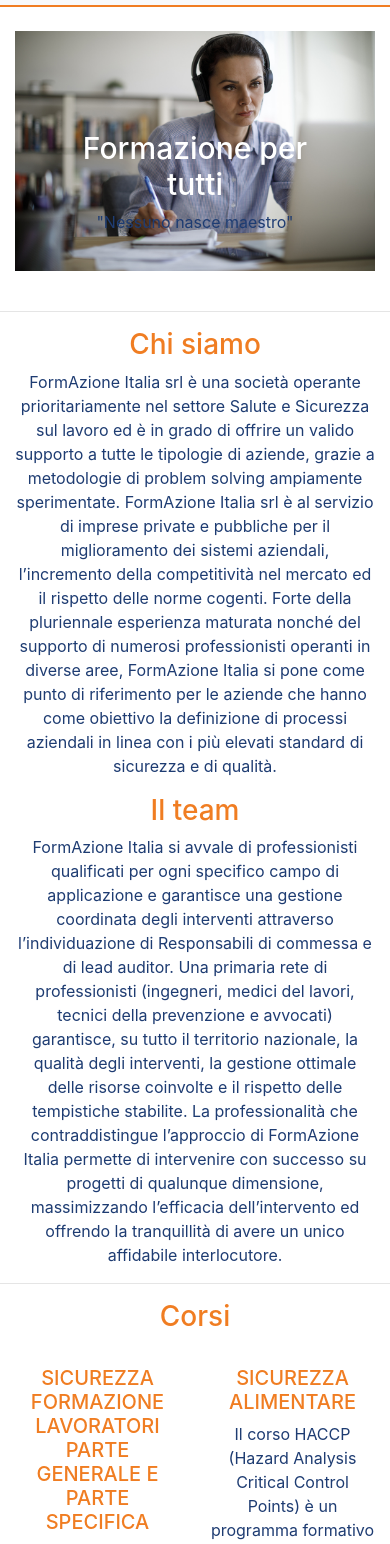
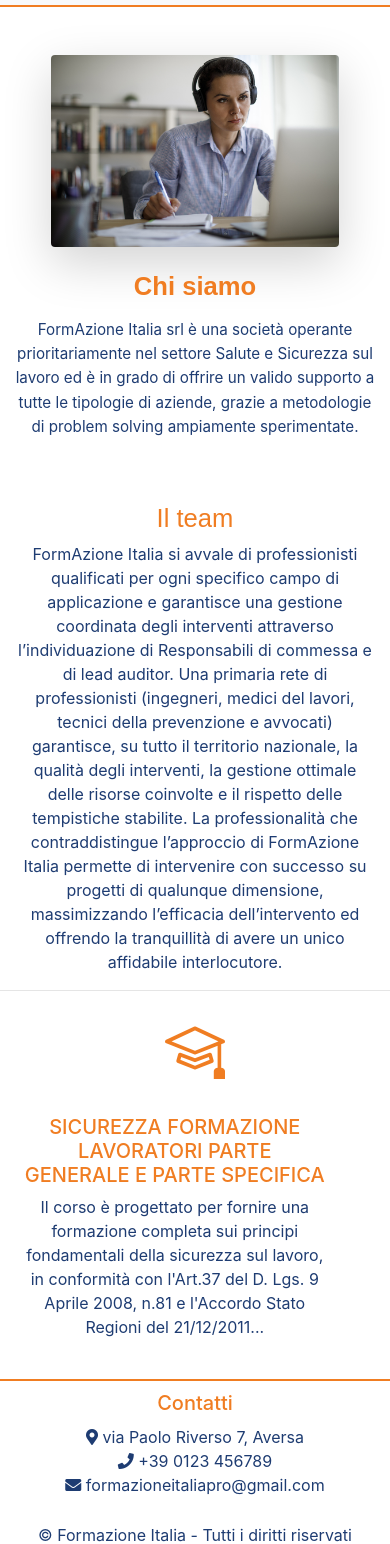
Before and after one commit to far87/bootstrap_formazione_web, a plain HTML site: page index.html in a window 390 px wide. Shown: the part 81-1625 px from the top of the page. Drawn offline with nearby package versions, Linux system fonts and the light colour scheme.

Commit message:
adds carousel corsi and new chi_siamo

```diff
--- a/index.html
+++ b/index.html
@@ -6,6 +6,9 @@
     <title>Document</title>
     <link rel="stylesheet" href="css/bootstrap.min.css">
     <link rel="stylesheet" href="style.css">
+    <link rel="stylesheet" href="https://cdnjs.cloudflare.com/ajax/libs/font-awesome/5.15.4/css/all.min.css">
+    <link rel="stylesheet" href="https://cdn.jsdelivr.net/npm/bootstrap-icons/font/bootstrap-icons.css">
+
 </head>
 <body>
   <nav class="navbar navbar-expand-lg navbar-light bg-light " style="background-color: #e3f2fd;">
@@ -54,6 +57,8 @@
      </div>
     </div>
   </nav>
+
+  <!--
   <br>
   <div class="container">
     <div id="carouselExampleControls" class="carousel slide" data-ride="carousel">
@@ -70,21 +75,88 @@
       </div>
     </div>
   </div>
-<br>
-<hr>
+  <br>
+  -->
+
+
+<div class="container py-5">
+  <div class="row align-items-center flex-md-row flex-column">
+      <!-- Colonna immagine -->
+      <div class="col-md-6 text-center mb-4 mb-md-0">
+          <img src="images/lavorare-al-computer.jpg" alt="Chi siamo" class="img-fluid rounded shadow-lg" style="max-width: 80%;">
+      </div>
+
+      <!-- Colonna testo -->
+      <div class="col-md-6 text-center text-md-left">
+          <h3 class="font-weight-bold mb-3">Chi siamo</h3>
+          <p class="text-muted">
+            FormAzione Italia srl è una società operante prioritariamente nel settore Salute e Sicurezza sul lavoro ed è in grado di offrire un valido supporto a tutte le tipologie di aziende, grazie a metodologie di problem solving ampiamente sperimentate.
+          </p>
+
+      </div>
+  </div>
+</div>
+
 <div class="container">
-  <h3 style="text-align: center;color: #F07D22;">Chi siamo</h3>
+ <!-- <h3 style="text-align: center;color: #F07D22;">Chi siamo</h3>
   <p id="chi_siamo" style="color: #1E3C72;">
 FormAzione Italia srl è una società operante prioritariamente nel settore Salute e Sicurezza sul lavoro ed è in grado di offrire un valido supporto a tutte le tipologie di aziende, grazie a metodologie di problem solving ampiamente sperimentate.
 FormAzione Italia srl è al servizio di imprese private e pubbliche per il miglioramento dei sistemi aziendali, l’incremento della competitività nel mercato ed il rispetto delle norme cogenti.
 Forte della pluriennale esperienza maturata nonché del supporto di numerosi professionisti operanti in diverse aree, FormAzione Italia si pone come punto di riferimento per le aziende che hanno come obiettivo la definizione di processi aziendali in linea con i più elevati standard di sicurezza e di qualità.
-  </p>
+  </p>-->
   <h3 style="text-align: center;color:#F07D22;">Il team</h3>
   <p id="team" style="color: #1E3C72;">FormAzione Italia si avvale di professionisti qualificati per ogni specifico campo di applicazione e garantisce una gestione coordinata degli interventi attraverso l’individuazione di Responsabili di commessa e di lead auditor.
     Una primaria rete di professionisti (ingegneri, medici del lavori, tecnici della prevenzione e avvocati) garantisce, su tutto il territorio nazionale, la qualità degli interventi, la gestione ottimale  delle risorse coinvolte e il rispetto delle tempistiche stabilite.
     La professionalità che contraddistingue l’approccio di FormAzione Italia permette di intervenire con successo su progetti di qualunque dimensione, massimizzando l’efficacia dell’intervento ed offrendo la tranquillità di avere un unico affidabile interlocutore. </p>
 </div>
+
 <hr>
+<div style="display: flex; justify-content: center; align-items: center; height: 10vh;">
+  <i class="bi bi-mortarboard" style="font-size: 60px; color: #F07D22;"></i>
+</div>
+
+<br>
+<div class="container">
+<div id="carouselExampleControls" class="carousel slide" data-ride="carousel">
+  <div class="carousel-inner">
+    <div class="carousel-item active" style="background-size: cover;background-position: center;">
+      <div class="container text-white">
+        <div class="container">
+          <h5>SICUREZZA FORMAZIONE LAVORATORI PARTE GENERALE E PARTE SPECIFICA</h5>
+          <p>Il corso è progettato per fornire una formazione completa sui principi fondamentali della sicurezza sul lavoro, in conformità con l'Art.37 del D. Lgs. 9 Aprile 2008, n.81 e l'Accordo Stato Regioni del 21/12/2011...</p>
+        </div>
+      </div>
+    </div>
+    <div class="carousel-item" style="background-size: cover;background-position: center;">
+      <div class="container text-white">
+        <div class="container">
+          <h5 >SICUREZZA ALIMENTARE</h5>
+          <p>Il corso HACCP (Hazard Analysis Critical Control Points) è un programma formativo progettato per fornire una comprensione dettagliata dei principi e delle pratiche dell'HACCP nella gestione della sicurezza alimentare...</p>
+        </div>
+      </div>
+    </div>
+    <div class="carousel-item" style="background-size: cover;background-position: center;">
+      <div class="container text-white">
+        <div class="container">
+          <h5>PRIVACY E SICUREZZA DEI DATI PERSONALI </h5>
+          <p>Il Corso sulla sicurezza Incaricati privacy e tutela dei dati personali si focalizza sul GDPR (Regolamento UE 2016/679), guidando i partecipanti attraverso le fondamentali disposizioni normative e le migliori pratiche per la sicurezza...</p>
+        </div>
+      </div>
+    </div>
+  </div>
+  <a class="carousel-control-prev" href="#carouselExampleControls" role="button" data-slide="prev">
+    <span class="carousel-control-prev-icon" aria-hidden="true"></span>
+    <span class="sr-only">Previous</span>
+  </a>
+  <a class="carousel-control-next" href="#carouselExampleControls" role="button" data-slide="next">
+    <span class="carousel-control-next-icon" aria-hidden="true" ></span>
+    <span class="sr-only">Next</span>
+  </a>
+</div>
+</div>
+<br>
+
+<!--
 <div class="container" id="corsi">
   <h3 style="text-align: center;color:#F07D22">Corsi</h3>
   <br>
@@ -107,6 +179,7 @@ Forte della pluriennale esperienza maturata nonché del supporto di numerosi pro
     </div>
   </div>
 </div>
+-->
   <footer id="foot">
     <div class="row">
       <!-- Colonna Contatti Aziendali -->
--- a/style.css
+++ b/style.css
@@ -1,6 +1,44 @@
-p{
+
+/* Stile per l'immagine */
+.img-fluid {
+    transition: transform 0.3s ease;
+}
+.img-fluid:hover {
+    transform: scale(1.05);
+}
+
+.ol{
+    margin-bottom: 0;
+}
+
+/* Stile per il titolo */
+h3 {
+    font-family: 'Montserrat', sans-serif;
+    font-size: 1.8rem;
+    color: #F07D22;
+}
+
+/* Stile per il testo */
+.text-muted {
+    font-size: 1rem;
+    line-height: 1.6;
+    color: #1E3C72 !important;
+
+}
+
+/* Pulsante personalizzato */
+.btn-primary {
+    background-color: #007bff;
+    border: none;
+    transition: background-color 0.3s;
+}
+.btn-primary:hover {
+    background-color: #0056b3;
+}
+
+p {
     text-align: center;
-    color: #1E3C72;;
+    color: #1E3C72;
 }
 
 h5{
@@ -73,4 +111,17 @@ h5{
 
     }
 
+    .container {
+        padding-left: 15px;
+        padding-right: 15px;
+    }
+
+    h3 {
+        font-size: 1.6rem;
+    }
+
+    .text-muted {
+        font-size: 0.95rem;
+    }
+
   }
```
